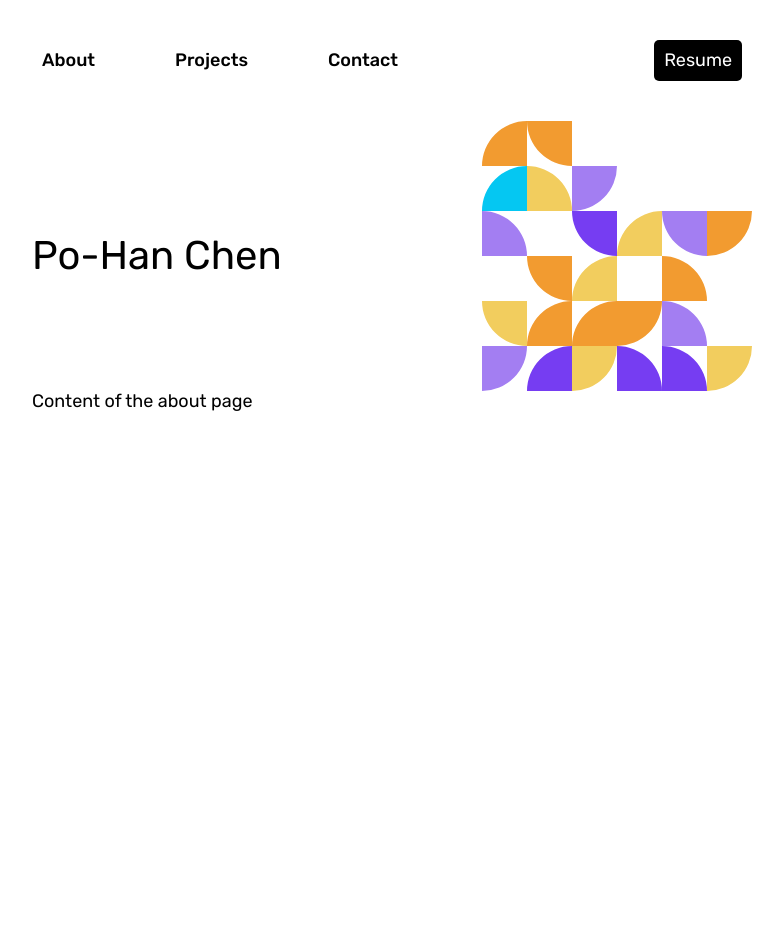
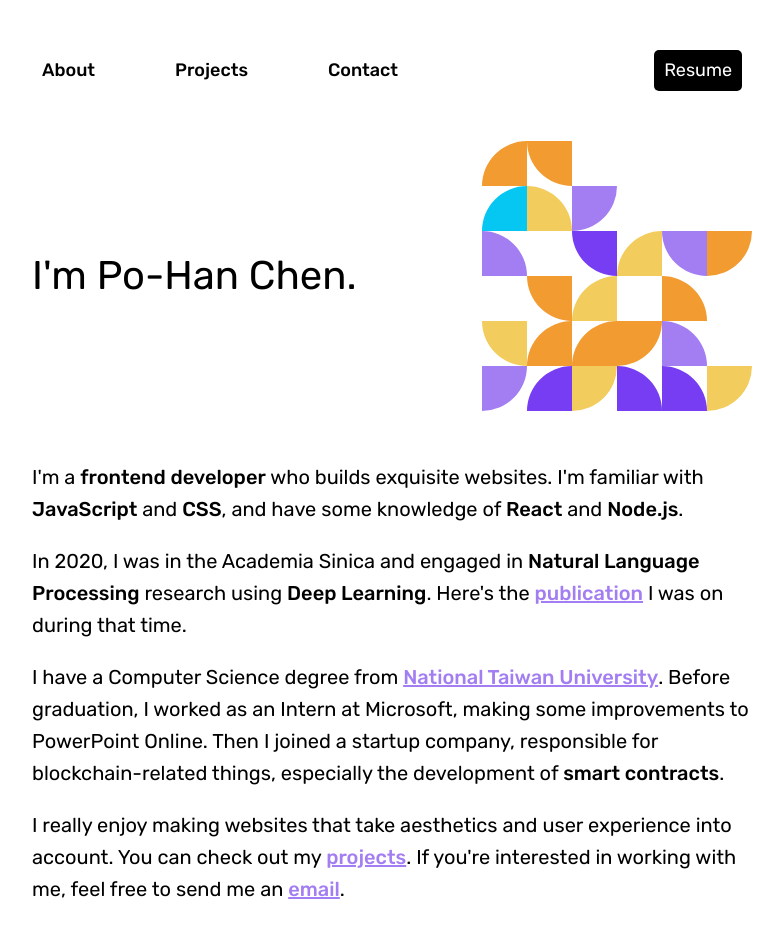
Before and after one commit to dont-hurry/portfolio, a React (Create React App) app: page / in a window 1280 px wide. Shown: the top 938 px of the page, without its empty margins (248-1031 px from the left). Before the commit the page ends 800 px from the top, so only its background shows below. Built offline with nearby package versions, Linux system fonts and the light colour scheme.

Commit message:
Add about page

```diff
--- a/src/components/Navigation.module.css
+++ b/src/components/Navigation.module.css
@@ -2,7 +2,12 @@
   align-items: center;
   display: flex;
   justify-content: space-between;
-  padding: 40px 10px;
+  padding: 50px 10px;
+}
+
+.container a {
+  font-size: 18px;
+  text-decoration: none;
 }
 
 .leftContainer {
@@ -13,7 +18,6 @@
 .leftContainer a {
   color: #000;
   font-weight: 500;
-  text-decoration: none;
 }
 
 .resumeButton {
@@ -21,5 +25,4 @@
   border-radius: 5px;
   color: white;
   padding: 10px;
-  text-decoration: none;
 }
--- a/src/components/PageLayout.js
+++ b/src/components/PageLayout.js
@@ -9,7 +9,7 @@ export default function PageLayout({ title, children }) {
         <Canvas />
       </div>
 
-      <div>{children}</div>
+      <div className={styles.main}>{children}</div>
     </div>
   );
 }
--- a/src/components/PageLayout.module.css
+++ b/src/components/PageLayout.module.css
@@ -8,3 +8,25 @@
   font-size: 40px;
   font-weight: 400;
 }
+
+.main {
+  margin: 50px 0;
+}
+
+.main p {
+  line-height: 1.6;
+}
+
+.main a {
+  color: #a37ef2;
+  font-weight: 500;
+  transition: 200ms;
+}
+
+.main a:hover {
+  color: #763df2;
+}
+
+.main b {
+  font-weight: 500;
+}
--- a/src/index.css
+++ b/src/index.css
@@ -3,5 +3,5 @@
 
 body {
   font-family: "Rubik", sans-serif;
-  font-size: 18px;
+  font-size: 20px;
 }
--- a/src/pages/about.js
+++ b/src/pages/about.js
@@ -1,5 +1,43 @@
 import PageLayout from "../components/PageLayout";
+import { Link } from "react-router-dom";
 
 export default function About() {
-  return <PageLayout title="Po-Han Chen">Content of the about page</PageLayout>;
+  return (
+    <PageLayout title="I'm Po-Han Chen.">
+      <p>
+        I'm a <b>frontend developer</b> who builds exquisite websites. I'm
+        familiar with <b>JavaScript</b> and <b>CSS</b>, and have some knowledge
+        of <b>React</b> and <b>Node.js</b>.
+      </p>
+      <p>
+        In 2020, I was in the Academia Sinica and engaged in{" "}
+        <b>Natural Language Processing</b> research using <b>Deep Learning</b>.
+        Here's the{" "}
+        <a
+          href="https://link.springer.com/chapter/10.1007/978-3-030-50341-3_7"
+          target="_blank"
+          rel="noreferrer"
+        >
+          publication
+        </a>{" "}
+        I was on during that time.
+      </p>
+      <p>
+        I have a Computer Science degree from{" "}
+        <a href="https://www.ntu.edu.tw/" target="_blank" rel="noreferrer">
+          National Taiwan University
+        </a>
+        . Before graduation, I worked as an Intern at Microsoft, making some
+        improvements to PowerPoint Online. Then I joined a startup company,
+        responsible for blockchain-related things, especially the development of{" "}
+        <b>smart contracts</b>.
+      </p>
+      <p>
+        I really enjoy making websites that take aesthetics and user experience
+        into account. You can check out my <Link to="/projects/">projects</Link>
+        . If you're interested in working with me, feel free to send me an{" "}
+        <a href="mailto:pohanc649@gmail.com">email</a>.
+      </p>
+    </PageLayout>
+  );
 }
```
